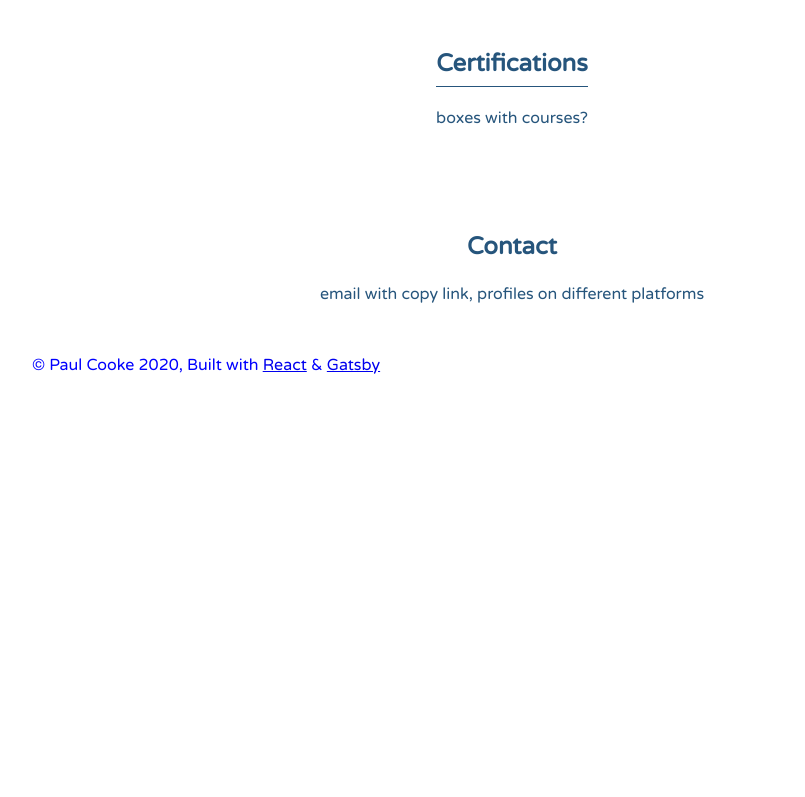
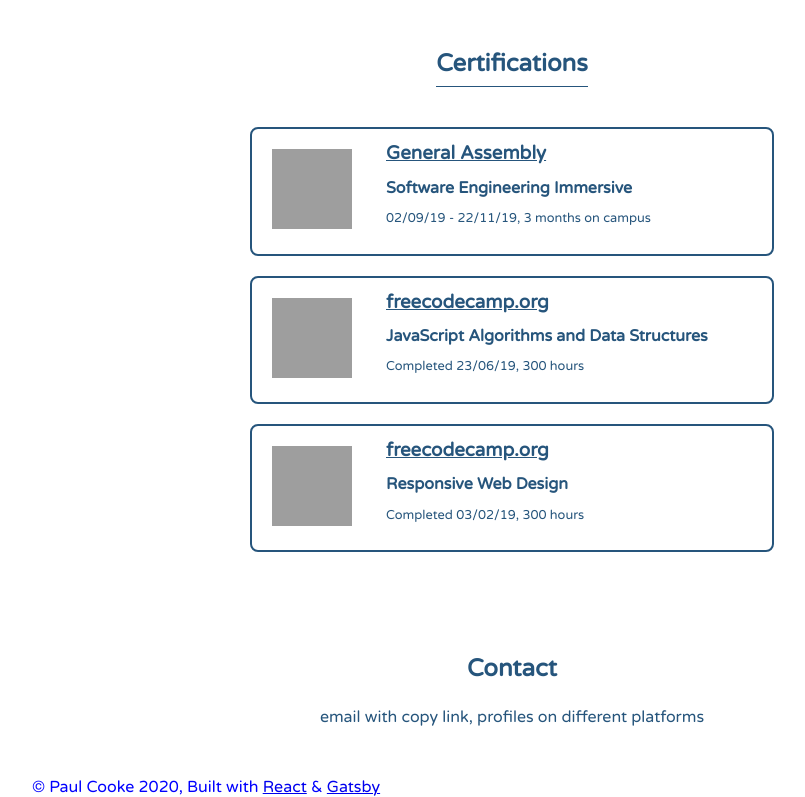
Before and after one commit to paulcooke/paulcooke.github.io, a Gatsby site: page / in a window 1280 px wide. Shown: the part 2511-3308 px from the top of the page, without its empty margins (128-933 px from the left). Before the commit the page ends 2886 px from the top, so only its background shows below. Built offline with nearby package versions, Linux system fonts and the light colour scheme; Gatsby itself is replaced by a stand-in of ours; grey boxes are pictures that could not be loaded.

Commit message:
mostly done with certifications section

```diff
--- a/src/components/index-page/StyledSectionCourses.js
+++ b/src/components/index-page/StyledSectionCourses.js
@@ -11,12 +11,66 @@
   }
 `
 
+const CertificationsContainer = styled.div`
+  display: flex;
+  flex-direction: column;
+  align-items: center;
+  margin-top: 20px;
+`
+
+const CertificationBox = styled.div`
+  display: flex;
+  flex-wrap: wrap;
+  max-width: 640px;
+  margin: 10px 0;
+  justify-content: space-between;
+  border: 2px solid #26557c;
+  border-radius: 0.5em;
+`
+
+const LogoBox = styled.div`
+  padding: 20px;
+  img {
+    height: 80px;
+    width: 80px;
+  }
+`
+
+const DescriptivesBox = styled.div`
+  display: flex;
+  flex-direction: column;
+  width: 400px;
+  h3, h4, p, small {
+    margin: 6px 14px;
+    text-align: left
+  }
+  h3 {
+    margin-top: 14px;
+    text-decoration: underline;
+  }
+`
 
 const StyledSectionCourses = () => {
   return (
     <StyledSectionFour>
       <h2>Certifications</h2>
-      <p>boxes with courses?</p>
+      <CertificationsContainer>
+        {
+          certificateList.map((certificate, i) => (
+            <CertificationBox key={i}>
+              <LogoBox>
+                {console.log(Object.values(certificate)[4])}
+                <img src={certificate.logo} />
+              </LogoBox>
+              <DescriptivesBox>
+                <h3>{certificate.provider}</h3>
+                <p><strong>{certificate.course}</strong></p>
+                <small>{certificate.dates}, {certificate.duration}</small>
+              </DescriptivesBox>
+            </CertificationBox>
+          ))
+        }
+      </CertificationsContainer>
     </StyledSectionFour>
   )
 }
--- a/src/components/index-page/StyledSectionProfiles.js
+++ b/src/components/index-page/StyledSectionProfiles.js
@@ -75,6 +75,7 @@
               <a
                 key={i}
                 href={profile.href}
+                target="_blank"
               >
                 <ProfileBox>
                 <LogoContainer>
--- a/src/components/index-page/work-section/StyledProjectCards.js
+++ b/src/components/index-page/work-section/StyledProjectCards.js
@@ -71,7 +71,6 @@
   &:hover {
     background: #D5D5D5;
     color: #26557c;
-
   }
 `
 
--- a/src/helpers/CertificateLists.js
+++ b/src/helpers/CertificateLists.js
@@ -2,25 +2,25 @@
   {
     course: 'Software Engineering Immersive',
     provider: 'General Assembly',
-    dates: '02/09/19 to 22/11/19',
+    dates: '02/09/19 - 22/11/19',
     duration: '3 months on campus',
-    logo: '',
+    logo: 'https://coursereport-s3-production.global.ssl.fastly.net/rich/rich_files/rich_files/3423/s200/general-assembly-reviews-logo.jpg',
     certificateLink: 'https://drive.google.com/file/d/16sPTdyFNVRQXC6jkSY60Ka2gAfe2FGAm/view'
   },
   {
     course: 'JavaScript Algorithms and Data Structures',
     provider: 'freecodecamp.org',
-    dates: 'Completed: 23/06/19',
+    dates: 'Completed 23/06/19',
     duration: '300 hours',
-    logo: '',
+    logo: 'https://s3.amazonaws.com/freecodecamp/freecodecamp-square-logo-large.jpg',
     certificateLink: 'https://www.freecodecamp.org/certification/paulcooke/javascript-algorithms-and-data-structures'
   },
   {
     course: 'Responsive Web Design',
     provider: 'freecodecamp.org',
-    dates: 'Completed: 03/02/19',
+    dates: 'Completed 03/02/19',
     duration: '300 hours',
-    logo: '',
+    logo: 'https://s3.amazonaws.com/freecodecamp/freecodecamp-square-logo-large.jpg',
     certificateLink: 'https://www.freecodecamp.org/certification/paulcooke/responsive-web-design'
   }
 ]
```
Also changed, not shown: src/images/ga-logo.png (added).
